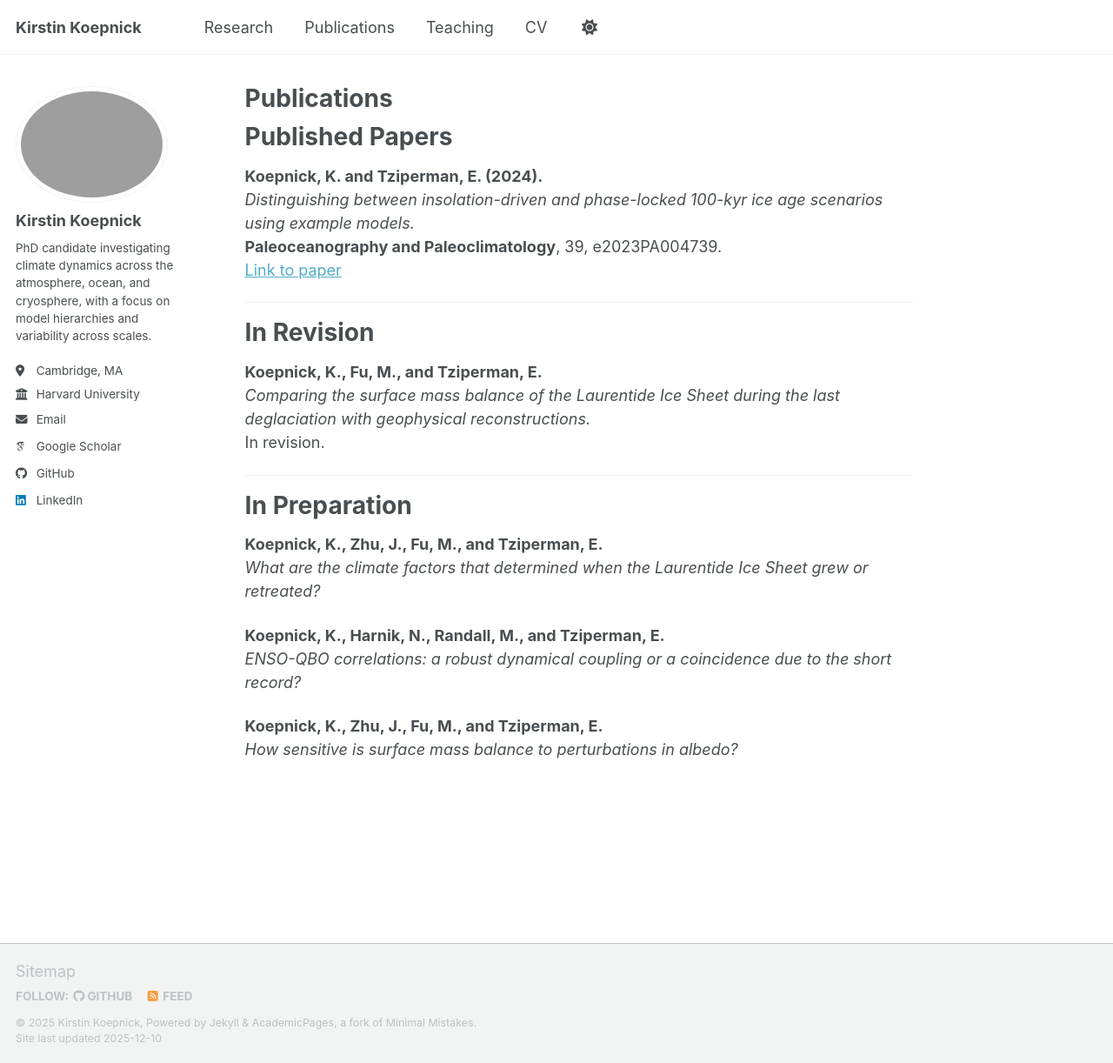
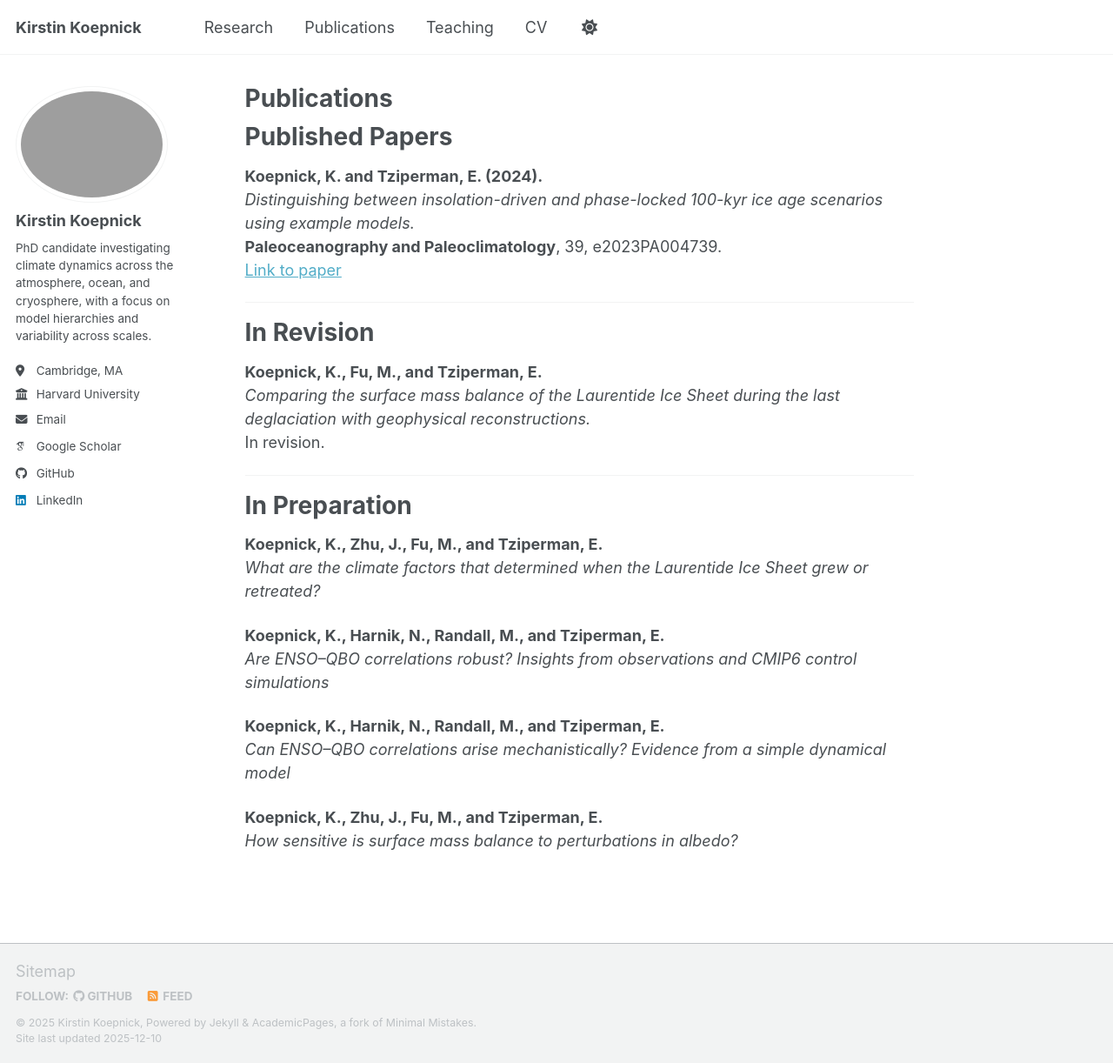
Before and after one commit to kirstinkoepnick/kirstinkoepnick.github.io, a Jekyll site: the page built from _pages/publications.md, in a window 1280 px wide and 1222 px high. Shown: the whole window at 87% size. Built offline with Jekyll 4.4.1, drawn with Linux system fonts in a browser that asks for light colours; some web fonts are replaced; a script bundle is joined from its source files by our own code; library files that are not in the unit come from our copies.

Commit message:
Update publications.md

```diff
--- a/_pages/publications.md
+++ b/_pages/publications.md
@@ -28,7 +28,10 @@ In revision.
 *What are the climate factors that determined when the Laurentide Ice Sheet grew or retreated?*
 
 **Koepnick, K., Harnik, N., Randall, M., and Tziperman, E.**
-*ENSO-QBO correlations: a robust dynamical coupling or a coincidence due to the short record?*
+*Are ENSO–QBO correlations robust? Insights from observations and CMIP6 control simulations*
+
+**Koepnick, K., Harnik, N., Randall, M., and Tziperman, E.**
+*Can ENSO–QBO correlations arise mechanistically? Evidence from a simple dynamical model*
 
 **Koepnick, K., Zhu, J., Fu, M., and Tziperman, E.**
 *How sensitive is surface mass balance to perturbations in albedo?*
```
